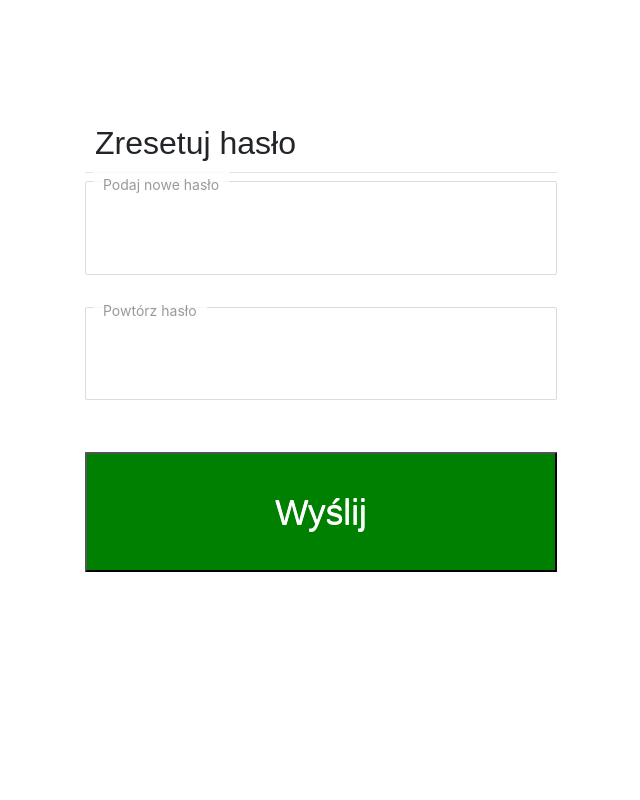
After one commit to Zutify/Project, a PHP site: page /page/reset_hasla_3.html in a window 1280 px wide. The commit adds this page. Shown: the whole page, without its empty margins (319-959 px from the left). Run offline with PHP 8.4, Linux system fonts and the light colour scheme.

Commit message:
Password reset html

```diff
--- /dev/null
+++ b/projekt_zespołowy/page/reset_hasla_3.html
@@ -0,0 +1,28 @@
+<!-- resetowanie hasla 3-->
+<link rel="stylesheet" type="text/css" href="../style/zutify.css">
+<link rel="stylesheet" type="text/css" href="../style/bootstrap.min.css">
+<meta charset="utf-8">
+<div class="form">
+
+    <form>
+
+
+        <h2>Zresetuj hasło</h2>
+
+
+
+        <p>
+            <label for="nowe_haslo" class="floatLabel">Podaj nowe hasło</label>
+            <input id="nowe_haslo" type="text" name="nowe_haslo">
+
+            <label class="Error" id="mnew_password_err"></label> </p>
+        <p>
+            <label for="nowe_haslo" class="floatLabel">Powtórz hasło</label>
+            <input id="nowe_haslo" type="text" name="nowe_haslo">
+
+            <label class="Error" id="new_password_err"></label>
+
+        </p>
+        <input type="submit" value="Wyślij">
+    </form>
+</div>
--- a/projekt_zespołowy/style/zutify.css
+++ b/projekt_zespołowy/style/zutify.css
@@ -1,14 +1,19 @@
 body {
     font-family: sans-serif;
-    font-size: 15px;
-    margin: 0;
+    font-size: 15px
 }
 
 form {
     background: #fff;
     padding: 4em 4em 2em;
-    max-width: 500px;
-    margin: 50px auto 0;
+    max-width: 100%;
+}
+
+@media only screen and (min-width: 768px) {
+    form {
+        max-width: 600px;
+        margin: 50px auto 0;
+    }
 }
 
 label.Error {
@@ -39,10 +44,10 @@ input {
     margin: 0;
 }
 
-input[type="text"], input[type="password"], input[type="email"]{
+input[type="text"] {
     background: #fff;
     border: 1px solid #dbdbdb;
-    font-size: 1.1em;
+    font-size: 2.2em;
     line-height: 1.6em;
     padding: .5em .5em;
     border-radius: 2px;
@@ -55,7 +60,7 @@ input[type="submit"] {
     cursor: pointer;
     display: block;
     font-family: sans-serif;
-    font-size: 1.2em;
+    font-size: 2.2em;
     line-height: 1.7em;
     margin: 1em 0 0;
     outline: none;
@@ -121,13 +126,14 @@ a.spButtons {
 }
 
 .c1 {
-    width: 25%;
-    text-align: center;
-    margin-left: auto;
-    margin-right: auto;
+    width: 25%
 }
 
-.spButtonsContainer {
+.c2 {
+    width: 25%;
+}
+
+div.spButtonsContainer {
     position: absolute;
     height: 200px;
     width: 900px;
@@ -135,12 +141,3 @@ a.spButtons {
     top: 50%;
     left: 50%;
 }
-
-.mainTop{
-    position: absolute;
-    top: 0;
-    left: 0;
-    height: 400px;
-    width: 1000px;
-    background-color: blue;
-}
```
Also changed, not shown: projekt_zespołowy/page/reset_hasla_1.html (added, +23 -0 lines), projekt_zespołowy/page/reset_hasla_2.html (added, +26 -0 lines), projekt_zespołowy/page/reset_hasla_4.html (added, +18 -0 lines).
